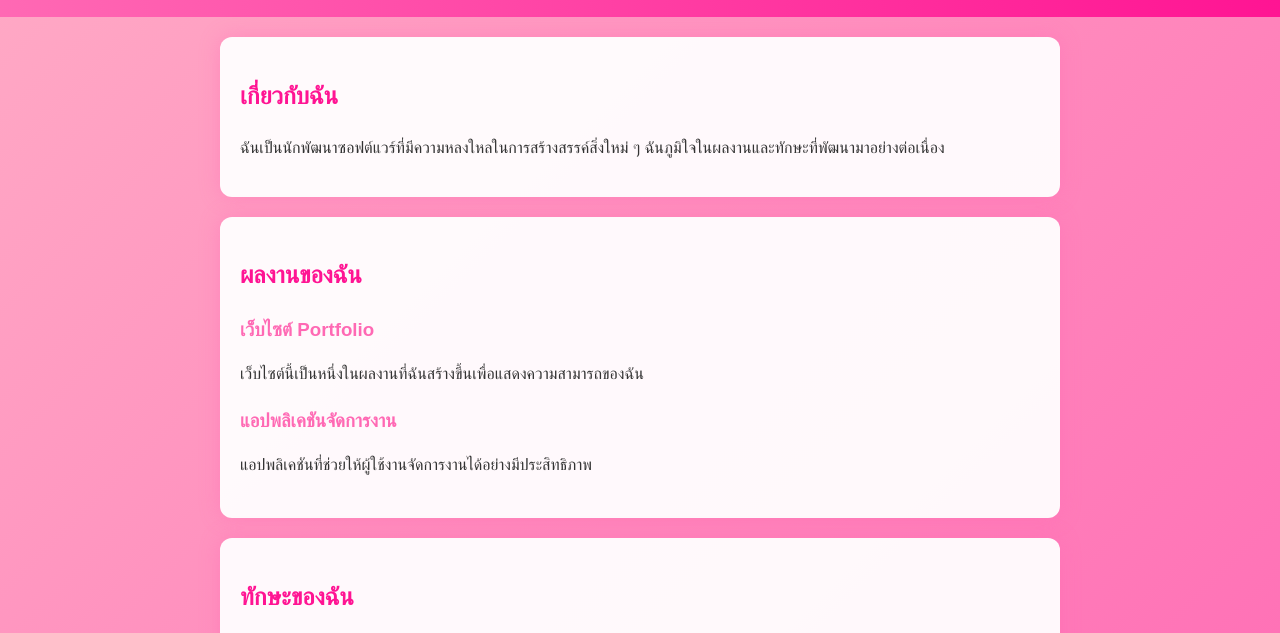
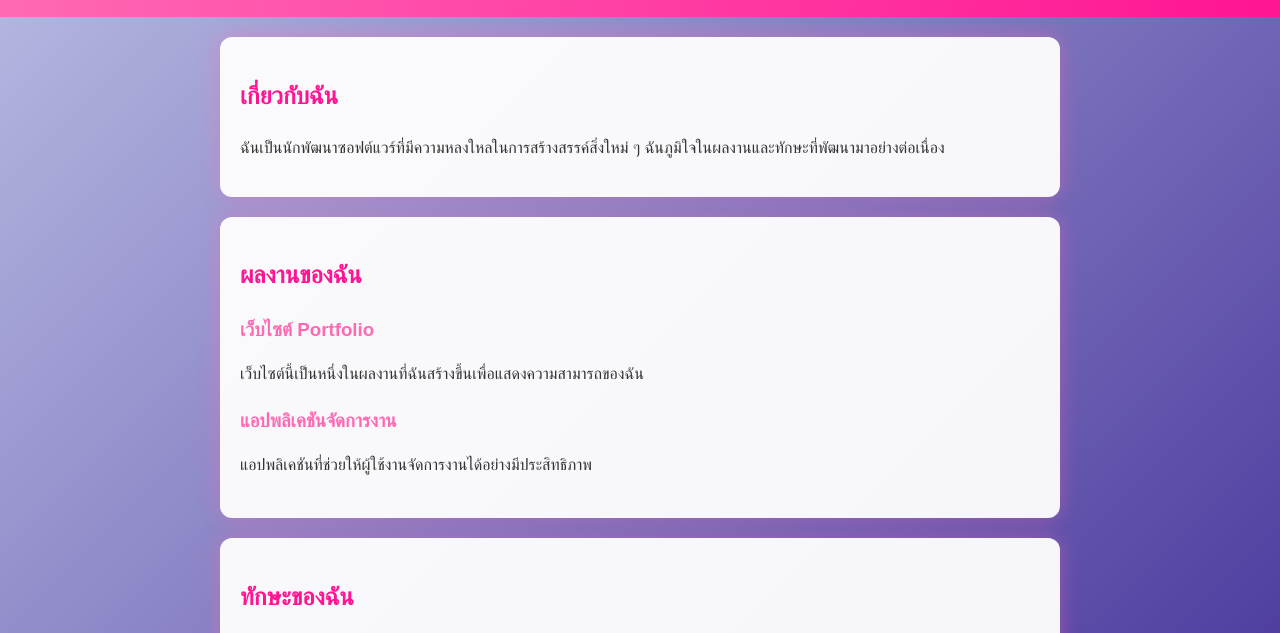
Before and after one commit to pphhu201-debug/Pratamaporn15, a plain HTML site: page index.html in a window 1280 px wide. Shown: the part 105-738 px from the top of the page. Drawn offline with Linux system fonts and the light colour scheme.

Commit message:
style.css

```diff
--- a/style.css
+++ b/style.css
@@ -3,7 +3,7 @@ body {
     line-height: 1.6;
     margin: 0;
     padding: 0;
-    background: linear-gradient(-45deg, #ff9ecf, #ff69b4, #ffc0cb, #ffb6c1);
+    background: linear-gradient(-45deg, #a8c0ff, #3f2b96, #e0eafc, #cfdef3);
     background-size: 400% 400%;
     animation: bgMove 8s ease infinite;
     color: #333;
```
